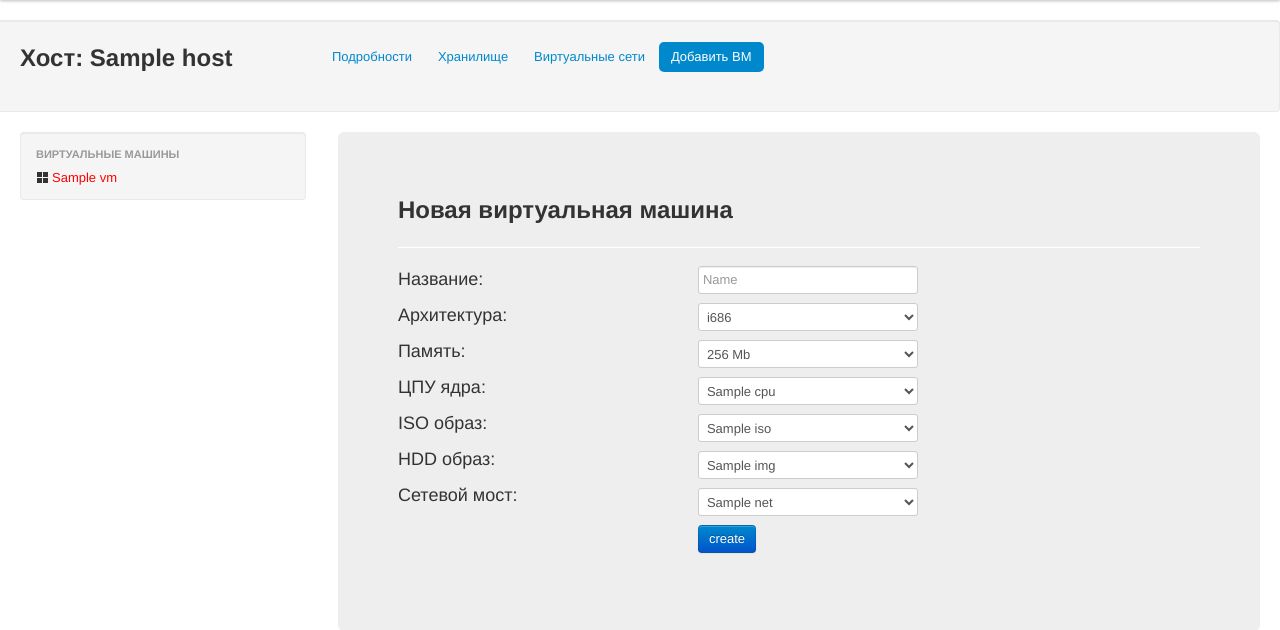
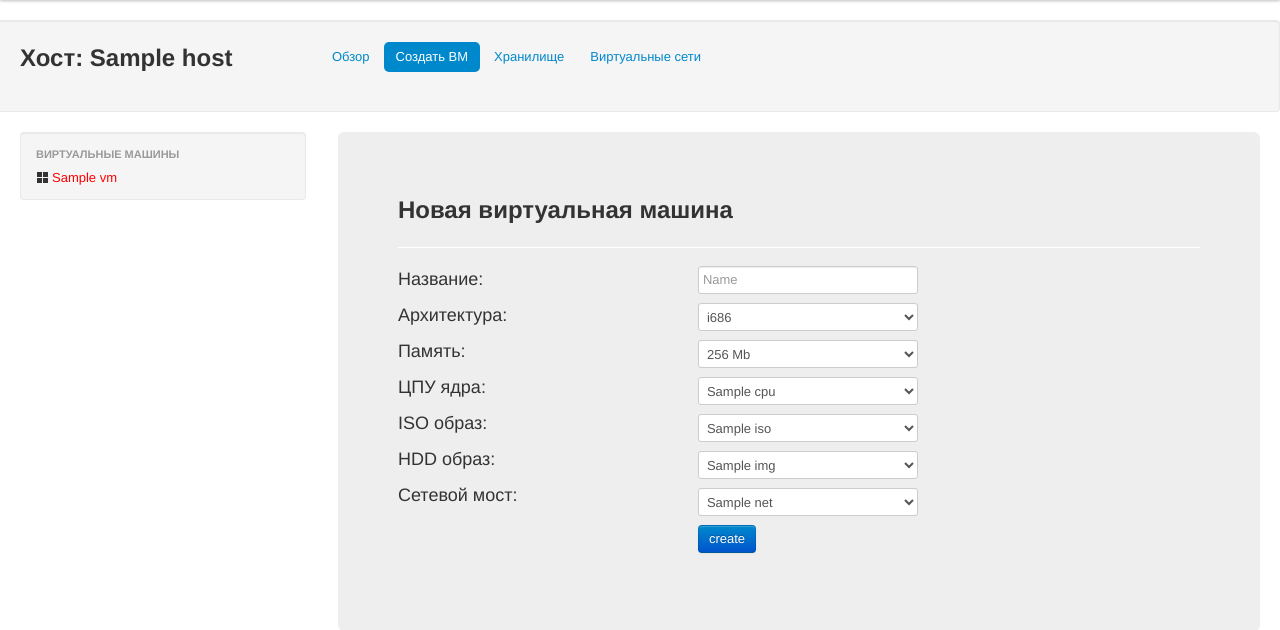
Before and after one commit to retspen/virtmgr, a Python web app: template templates/newvm.html in a window 1280 px wide. Shown: the part 40-670 px from the top of the page. Run offline with Jinja, Linux system fonts and the light colour scheme; the template is opened without the code that fills it: most values are stand-ins (such as "Sample title", 1, 10 or a date in 2020); some libraries are stand-ins or nearby versions.

Commit message:
Change bar template

```diff
--- a/templates/newvm.html
+++ b/templates/newvm.html
@@ -6,10 +6,10 @@
    	</div>
    	<div class="span6">
     	<ul class="nav nav-pills">
-			<li><a href=/overview/{{host}}/>Подробности</a></li>
+			<li><a href=/overview/{{host}}/>Обзор</a></li>
+      <li class="active"><a href=/newvm/{{host}}/>Создать ВМ</a></li>
 			<li><a href=/storage/{{host}}/>Хранилище</a></li>
 			<li><a href=/network/{{host}}/>Виртуальные сети</a></li>
-			<li class="active"><a href=/newvm/{{host}}/>Добавить ВМ</a></li>
 		</ul>
 	</div>
    </div>
```
